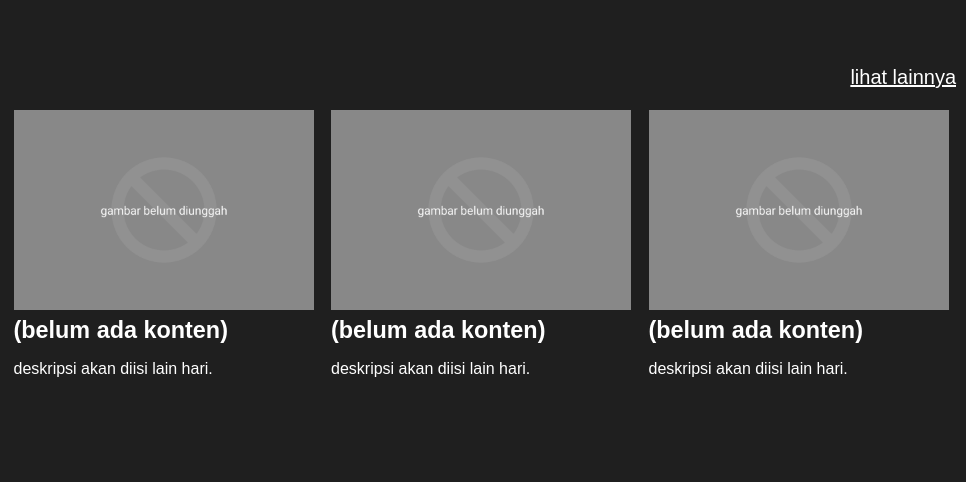
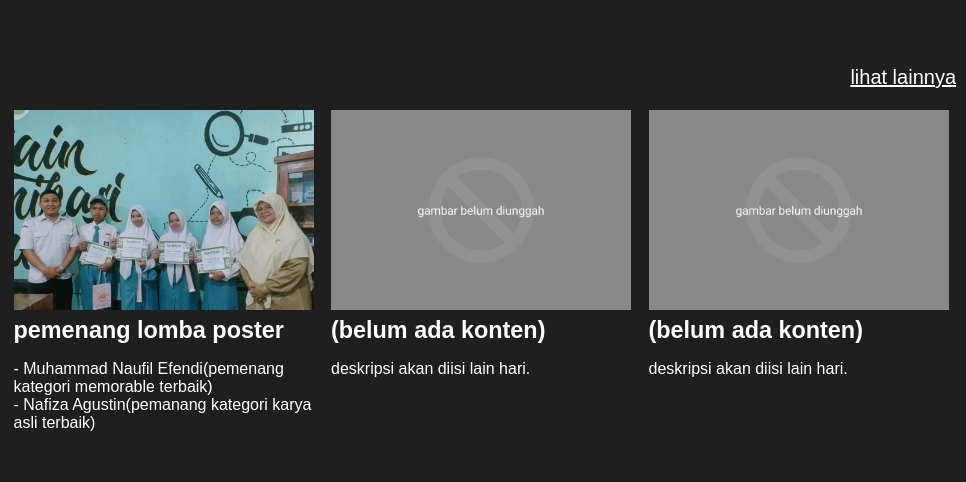
Before and after one commit to naufil-design/x-dkv-ii, a plain HTML site: page index.html in a window 1280 px wide. Shown: the part 344-826 px from the top of the page, 314-1280 px from the left. Drawn offline with nearby package versions, Linux system fonts and the light colour scheme; a script that the page names is missing.

Commit message:
update index.html

```diff
--- a/index.html
+++ b/index.html
@@ -27,9 +27,9 @@
       <p>pemandangan kelas X DKV II saat membaca doa di pagi hari.</p>
       </span>
       <span class="post">
-      <img src="gallery/no-photo.png">
-      <h3>(belum ada konten)</h3>
-      <p>deskripsi akan diisi lain hari.</p>
+      <img src="gallery/photo2.png">
+      <h3>pemenang lomba poster</h3>
+      <p>- Muhammad Naufil Efendi(pemenang kategori memorable terbaik)<br>- Nafiza Agustin(pemanang kategori karya asli terbaik)</p>
       </span>
       <span class="post">
       <img src="gallery/no-photo.png">
```
